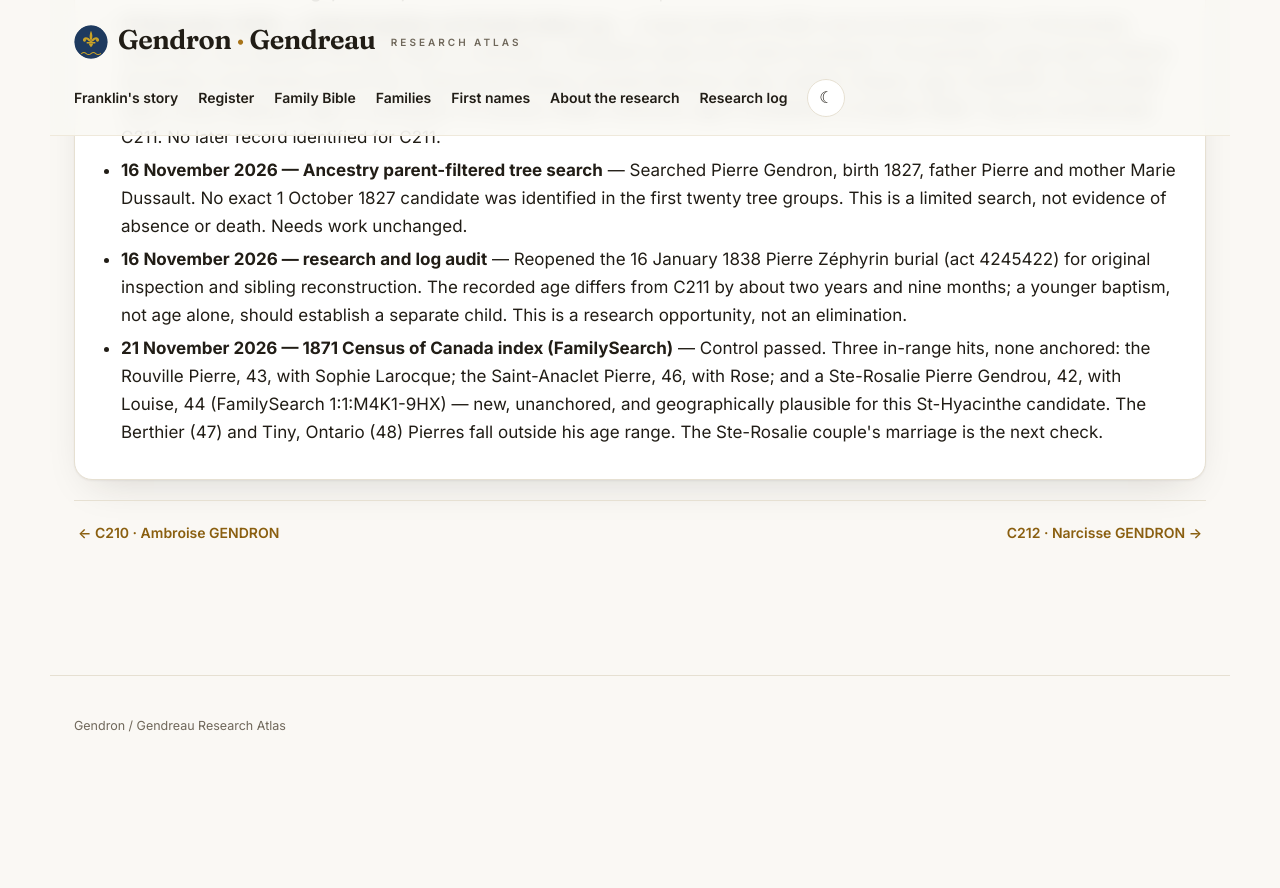
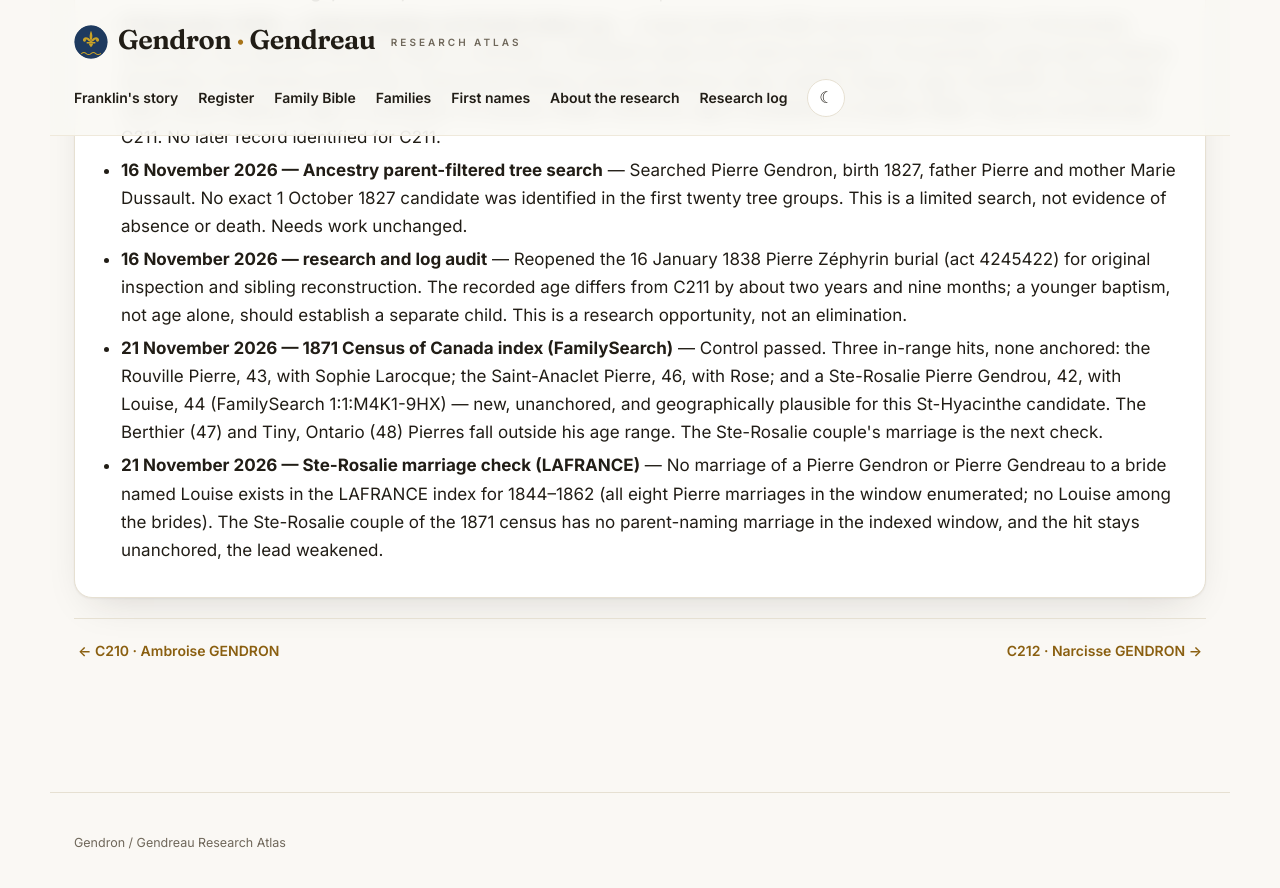
Before and after one commit to vetharmon/gendron-research, a Jekyll site: the page built from _candidates/c211.md, in a window 1280 px wide and 900 px high, scrolled down 2763 px. Shown: the top 888 px of the window. Built offline with Jekyll 4.4.1, drawn with Linux system fonts in a browser that asks for light colours; before the commit the page ends 3546 px from its top, so only the background shows below that.

Commit message:
Marriage discriminators — C120 L'Assomption lead excluded; C183/C211 Ste-Rosalie check negative

```diff
--- a/_candidates/c211.md
+++ b/_candidates/c211.md
@@ -31,6 +31,8 @@ search_log:
   outcome: "Reopened the 16 January 1838 Pierre Zéphyrin burial (act 4245422) for original inspection and sibling reconstruction. The recorded age differs from C211 by about two years and nine months; a younger baptism, not age alone, should establish a separate child. This is a research opportunity, not an elimination."
 - resource: 21 November 2026 — 1871 Census of Canada index (FamilySearch)
   outcome: 'Control passed. Three in-range hits, none anchored: the Rouville Pierre, 43, with Sophie Larocque; the Saint-Anaclet Pierre, 46, with Rose; and a Ste-Rosalie Pierre Gendrou, 42, with Louise, 44 (FamilySearch 1:1:M4K1-9HX) — new, unanchored, and geographically plausible for this St-Hyacinthe candidate. The Berthier (47) and Tiny, Ontario (48) Pierres fall outside his age range. The Ste-Rosalie couple''s marriage is the next check.'
+- resource: 21 November 2026 — Ste-Rosalie marriage check (LAFRANCE)
+  outcome: 'No marriage of a Pierre Gendron or Pierre Gendreau to a bride named Louise exists in the LAFRANCE index for 1844–1862 (all eight Pierre marriages in the window enumerated; no Louise among the brides). The Ste-Rosalie couple of the 1871 census has no parent-naming marriage in the indexed window, and the hit stays unanchored, the lead weakened.'
 permalink: /candidates/c211/
 sources:
 - label: LAFRANCE baptism (act 2995673)
```
Also changed, not shown: _candidates/c120.md (+2 -0 lines), _candidates/c183.md (+2 -0 lines).
